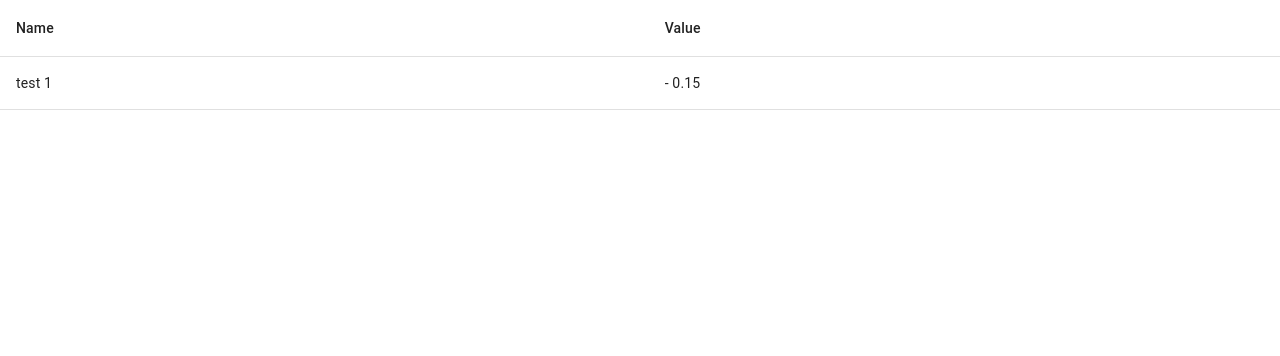
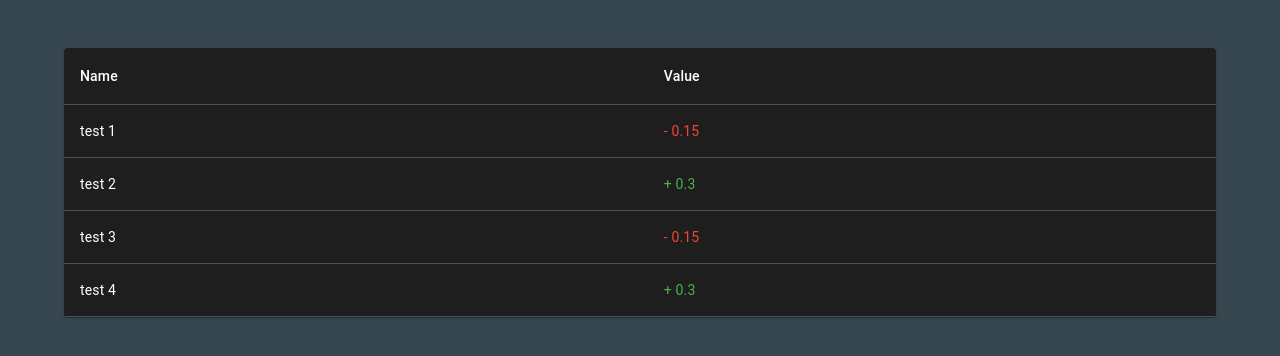
Before and after one commit to dominx99/wwsis-wallet-frontend, a React (Create React App) app: page / in a window 1280 px wide. Shown: the top 356 px of the page. Built offline with nearby package versions, Linux system fonts and the light colour scheme.

Commit message:
Add themes for styled-components & mui

```diff
--- a/src/App.tsx
+++ b/src/App.tsx
@@ -1,12 +1,23 @@
+import React from "react";
 import { Routes, Route } from "react-router-dom";
+import { ThemeProvider as StyledComponentsThemeProvider } from "styled-components";
+import { ThemeProvider as MuiThemeProvider } from "@mui/material";
 import "./App.scss";
+import { darkTheme as styledComponentsDarkTheme } from "./app/styled-components/themes";
+import { darkTheme as muiDarkTheme } from "./app/mui/themes";
 import DashboardPage from "./pages/dashboard/DashboardPage";
 
 function App() {
   return (
-    <Routes>
-      <Route path="/" element={<DashboardPage />} />
-    </Routes>
+    <React.StrictMode>
+      <StyledComponentsThemeProvider theme={styledComponentsDarkTheme}>
+        <MuiThemeProvider theme={muiDarkTheme}>
+          <Routes>
+            <Route path="/" element={<DashboardPage />} />
+          </Routes>
+        </MuiThemeProvider>
+      </StyledComponentsThemeProvider>
+    </React.StrictMode>
   );
 }
 
--- /dev/null
+++ b/src/app/mui/themes.ts
@@ -0,0 +1,7 @@
+import { createTheme } from "@mui/material";
+
+export const darkTheme = createTheme({
+  palette: {
+    mode: 'dark',
+  },
+})
--- /dev/null
+++ b/src/app/styled-components/themes.ts
@@ -0,0 +1,7 @@
+import { blueGrey, green, red } from "@mui/material/colors";
+
+export const darkTheme = {
+  background: blueGrey[800],
+  income: green[500],
+  expense: red[500],
+}
--- /dev/null
+++ b/src/components/app/App.styles.ts
@@ -0,0 +1,7 @@
+import styled from "styled-components";
+
+export const Wrapper = styled.main`
+  min-height: 100%;
+  width: 100%;
+  background-color: ${props => props.theme.background};
+`
--- /dev/null
+++ b/src/components/transaction/Transaction.styles.ts
@@ -0,0 +1,5 @@
+import styled from 'styled-components'
+
+export const TransactionSection = styled.section`
+  padding-top: 3rem;
+`
--- a/src/components/transaction/TransactionList.tsx
+++ b/src/components/transaction/TransactionList.tsx
@@ -1,7 +1,6 @@
-import { Table, TableBody, TableCell, TableContainer, TableHead, TableRow } from "@mui/material";
+import { Paper, Table, TableBody, TableCell, TableContainer, TableHead, TableRow } from "@mui/material";
 import { FC, useEffect } from "react";
 import { useAppDispatch, useAppSelector } from "../../app/hooks";
-import { fetchTransactions } from "./transactionAPI";
 import TransactionRow from "./TransactionRow";
 import { fetchTransactionsAsync, selectFetchTransactionsLoading, selectTransactions } from "./transactionSlice";
 
@@ -19,7 +18,7 @@ const TransactionList: FC<Props> = () => {
   })
 
   return (
-    <TableContainer>
+    <TableContainer component={Paper}>
       <Table>
         <TableHead>
           <TableRow>
--- a/src/components/transaction/TransactionRow.tsx
+++ b/src/components/transaction/TransactionRow.tsx
@@ -1,6 +1,5 @@
 import { TableRow, TableCell } from "@mui/material";
 import { FC } from "react";
-import Money from "../money/Money";
 import TransactionValue from "./TransactionValue";
 
 export type TransactionType = {
--- /dev/null
+++ b/src/components/transaction/TransactionValue.styles.ts
@@ -0,0 +1,5 @@
+import styled from 'styled-components';
+
+export const Value = styled.span`
+  color: ${props => props.color ? props.theme[props.color] : props.theme.primary}
+`;
--- a/src/components/transaction/TransactionValue.tsx
+++ b/src/components/transaction/TransactionValue.tsx
@@ -1,19 +1,16 @@
 import { FC } from "react";
-import styled, { css } from "styled-components";
 import Money from "../money/Money";
+import { Value } from "./TransactionValue.styles";
 
 interface Props {
   type: string,
   value: number,
 };
 
-const Value = styled.span`
-`;
-
 const TransactionValue: FC<Props> = ({ type, value }) => {
   const isExpenseType = (type: string) => type === 'expense';
 
-  return <Value>
+  return <Value color={type}>
     <span>{isExpenseType(type) ? '-' : '+'} </span>
     <Money value={value}></Money>
   </Value>
--- a/src/components/transaction/transactionAPI.ts
+++ b/src/components/transaction/transactionAPI.ts
@@ -5,11 +5,29 @@ export function fetchTransactions() {
     setTimeout(() => resolve({
       data: [
         {
-          id: 'some-id',
+          id: 'some-id-1',
           name: 'test 1',
           type: 'expense',
           value: 15,
-        }
+        },
+        {
+          id: 'some-id-2',
+          name: 'test 2',
+          type: 'income',
+          value: 30,
+        },
+        {
+          id: 'some-id-3',
+          name: 'test 3',
+          type: 'expense',
+          value: 15,
+        },
+        {
+          id: 'some-id-4',
+          name: 'test 4',
+          type: 'income',
+          value: 30,
+        },
       ]
     }), 50)
   );
--- a/src/pages/dashboard/DashboardPage.tsx
+++ b/src/pages/dashboard/DashboardPage.tsx
@@ -1,10 +1,19 @@
+import { Container } from "@mui/material";
 import { FC } from "react";
+import { Wrapper } from "../../components/app/App.styles";
+import { TransactionSection } from "../../components/transaction/Transaction.styles";
 import TransactionList from "../../components/transaction/TransactionList";
 
 interface Props {};
 
 const DashboardPage: FC<Props> = () => (
-  <TransactionList />
+  <Wrapper>
+    <TransactionSection>
+      <Container>
+        <TransactionList />
+      </Container>
+    </TransactionSection>
+  </Wrapper>
 );
 
 export default DashboardPage;
```
